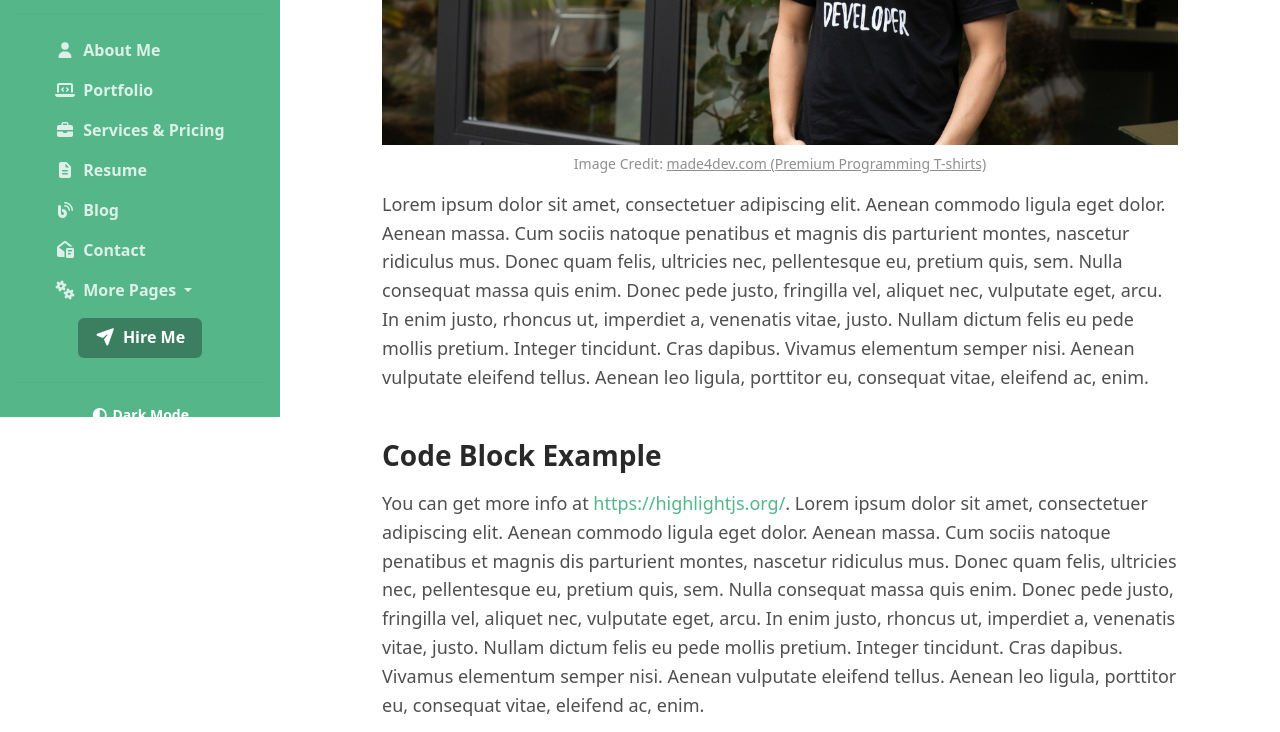
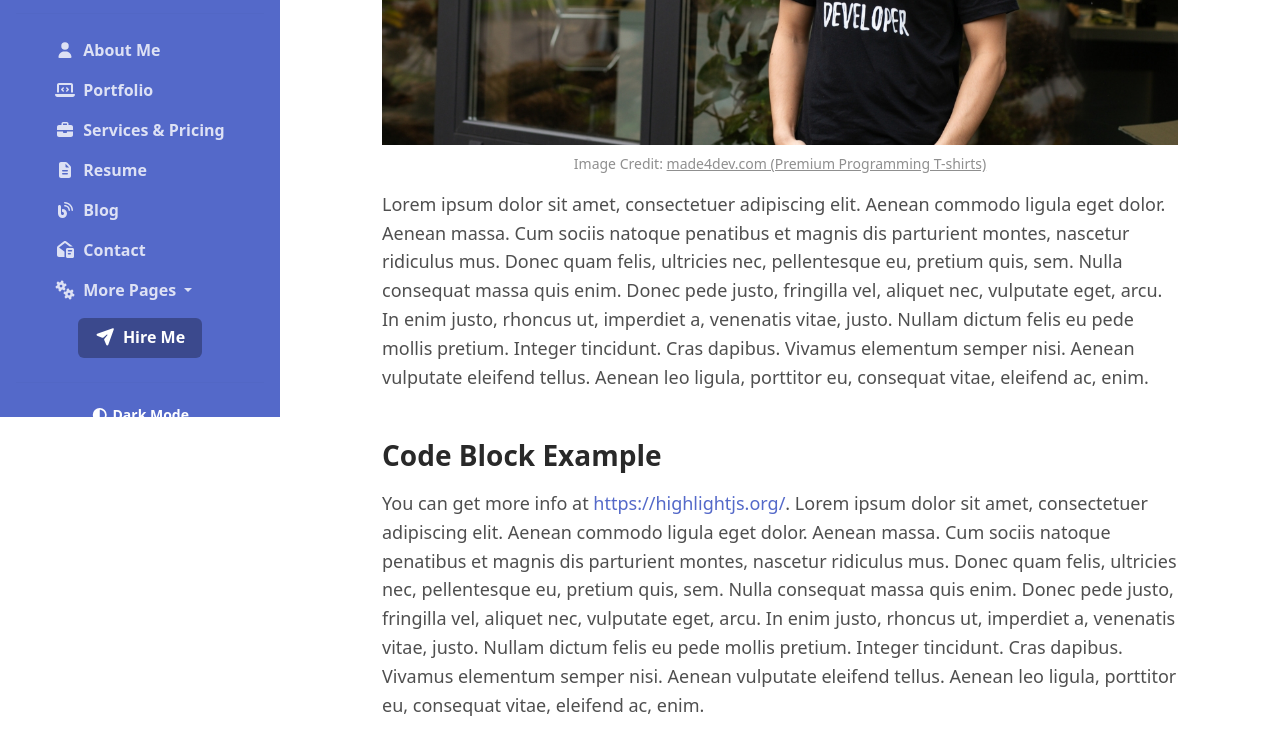
Before and after one commit to javi-molin/pfiniiii, a plain HTML site: page devcard/bs5/blog-post.html in a window 1280 px wide. Shown: the part 383-1115 px from the top of the page. Drawn offline with Linux system fonts and the light colour scheme.

Commit message:
Update blog-post.html

```diff
--- a/devcard/bs5/blog-post.html
+++ b/devcard/bs5/blog-post.html
@@ -17,7 +17,7 @@
     <!-- Plugin CSS -->
     <link rel="stylesheet" href="../../devcard/bs5/assets/plugins/highlight/styles/monokai-sublime.min.css">
     <!-- Theme CSS -->
-    <link id="theme-style" rel="stylesheet" href="../../devcard/bs5/assets/css/theme-1.css">
+    <link id="theme-style" rel="stylesheet" href="../../devcard/bs5/assets/css/theme-6.css">
 </head>
 <body>
     <header class="header text-center">
```
